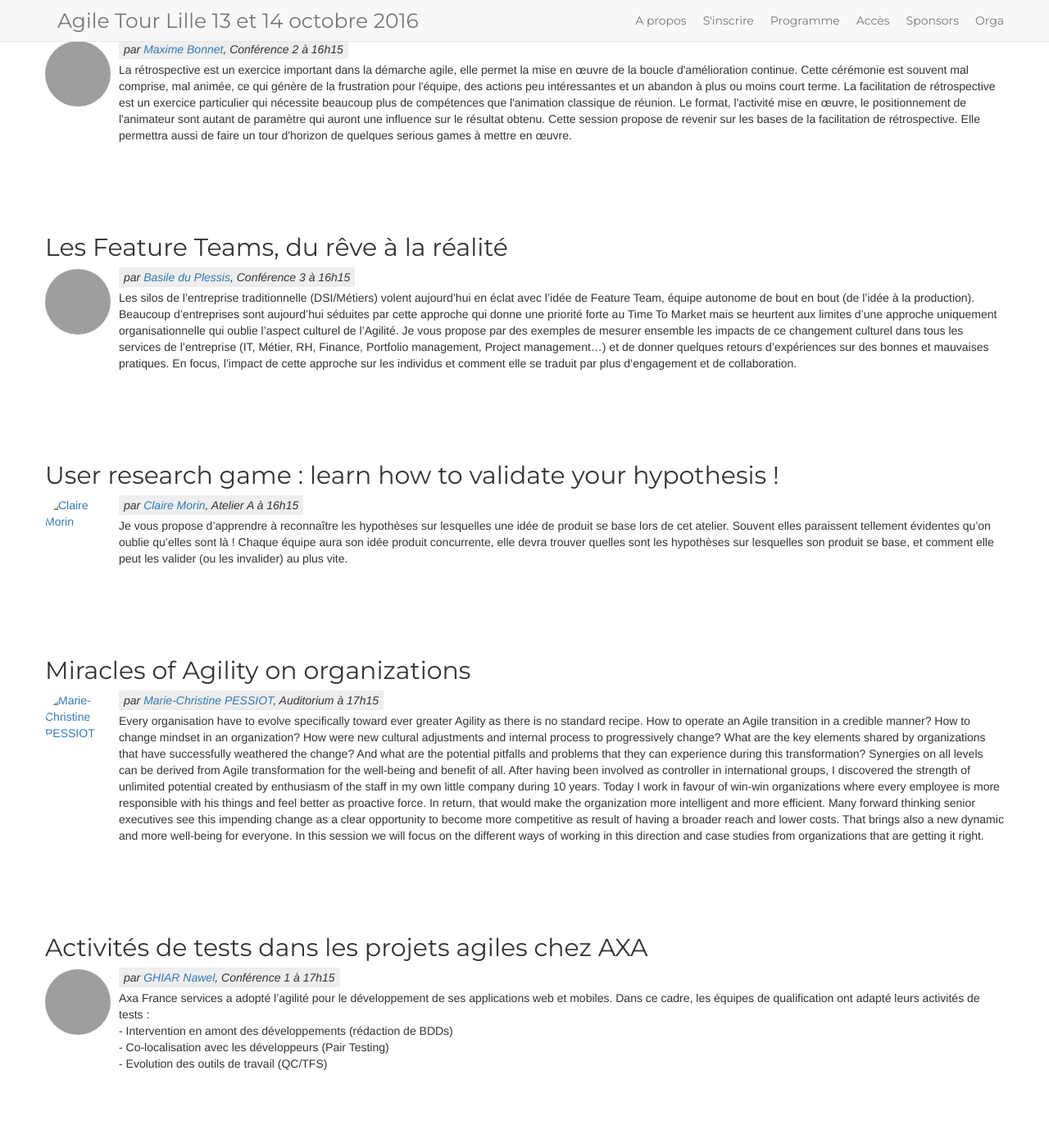
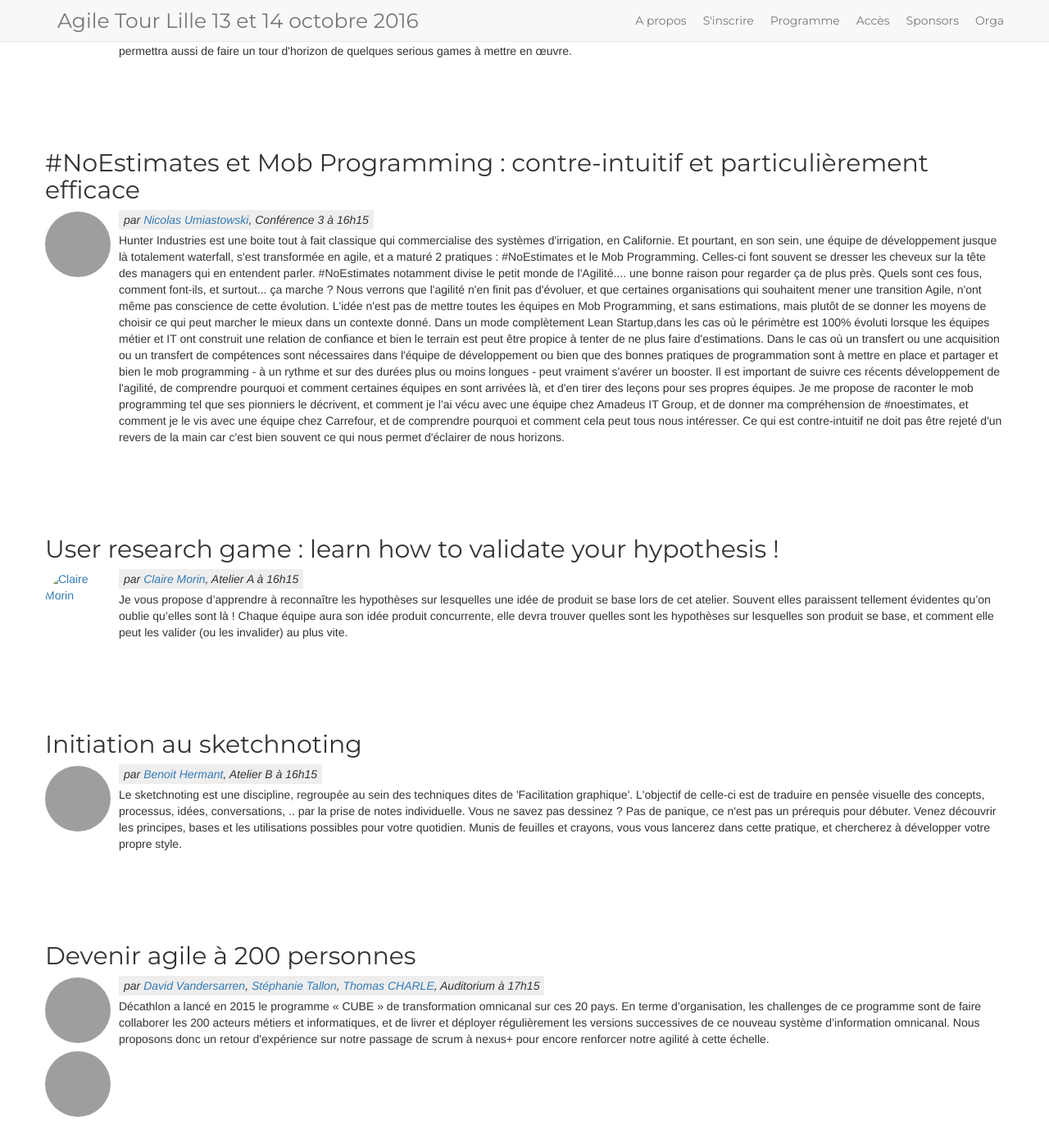
Before and after one commit to jak78/agile-tour-lille-2017, a Jekyll site: the page built from page-conferences.html, in a window 1280 px wide and 1400 px high, scrolled down 8742 px. Shown: the whole window at 82% size. Built offline with Jekyll 4.4.1, drawn with Linux system fonts in a browser that asks for light colours; nearby versions of some CDN libraries; some of the changed text lies outside the part shown; grey boxes are pictures that could not be loaded.

Commit message:
update program

```diff
--- a/_data/schedule.yml
+++ b/_data/schedule.yml
@@ -56,11 +56,15 @@
             speaker: Djim BA, Mehdi BALZA
             company: AXA
             room: Conférence 2
-          - subject: "La créativité : Réveillez le créatif qui sommeille en vous"
-            description: ???
-            speaker: Marine Fromentin
-            company: Norsys
-            duration: 2
+          - subject: "Transition agile 4 real @meetic"
+            description: "De la petite graine scrum à l’IT au jardin de l’agilité à l’échelle, nous vous proposons de partager notre histoire ou comment depuis 5 ans, nous nous appuyons sur les individus et leurs interactions pour dé-siloter l’organisation et réinventer l’expérience utilisateur, l’architecture technique et la culture d’entreprise de meetic. Au programme, réalisations, succès mais aussi obstacles et pistes d’amélioration… bref un retour de la vraie vie sans langue de bois.
+                        Si vous souhaitez savoir comment accélérer une transformation complète sans hypothéquer
+                        le business mais aussi comment monter des équipes plateformes co-localisant métier,
+                        design et dev; transformer des équipes OPS et des équipes composants traditionnellement
+                        peu favorables au changement; comment réinventer l'expérience utilisateur tout en
+                        réinventant la stack technique; comment assurer l'acculturation agile dans un milieu
+                        waterfall;  comment synchroniser toute l'entreprise tous les trimestres de manière agile ... et faire de toute résistance une opportunité de changement... cette session est faite pour vous. Nous partagerons également les risques et problèmes que nous n'avions pas anticipés et les défis que meetic doit maintenant relever"
+            speaker: Nicolas Kalmanovitz
             room: Conférence 3
           - subject: "Gothamocratie, quand Gotham City adopte l'holacratie"
             description: "L'atelier se base sur une trame chronologique d’événements qui arrivent à la ville de Gotham et pour lesquels les participants doivent réagir, s'adapter, prendre des décisions. La dynamique est créée avec un jeu de cartes : rôles, actions, projets, évènements, surprises, etc.
@@ -96,13 +100,25 @@
                           Guilde, Communauté des POs, Tribu, Cercle des SM… peu importe le nom, elle est l'ingrédient essentiel d'une transformation agile réussie.
                           Voici quelques clés pour que cela marche!"
             speaker: Jean-Claude Grosjean
-            room: Auditorium
+            room: Conférence 1
           - subject: "Agile (& more) with non-IT teams (Scaling collaboration in a big retailer)"
             description: "Un retour d'expérience depuis ça fait 4 ans pour la transformation agile avec des équipes non-IT chez Décathlon Espagne parmi les 12.000 collaborateurs.
                          L'idée c'est de presenter une vision générale de l'ensemble de différentes lignes de transformation : Depuis les premières conversations et le développement des rétrospectives jusqu'au travail actif pour escalader une structure de facilitation, en passant par favoriser l'auto-organisation à travers des opens espaces ou le besoin de l'expérimentation avec des cadres comme lean startup."
             speaker: LOPEZ, Antonio
             company: Decathlon
-            room: Auditorium
+            room: Conférence 2
+          - subject: "Du craft chez les OPS"
+            description: "En 2016, on peut instancier un SI from scratch avec du code.
+                        La maturité des outils d'infrastructure nous permet d'importer des pratiques issues du monde du développement.
+                        Par ailleurs les besoins des utilisateurs de l'infrastructure (aka les Dev) emmène à repenser des services d'infrastructure classiques tel que le Monitoring ou le Backup en mode 'as a Service'.
+                        Or comme chacun sait : Dev + Service = Produit
+                        Et quelle meilleure manière de faire un produit que de le faire en agile avec des pratiques de qualité ?
+                        Nous vous conterons l'histoire d'un produit d'infrastructure avec son why, sa roadmap, ses epics et ses user stories.
+                        Nous vous plongerons dans le quotidien d'une équipe OPS avec ses rituels et ses pratiques de développement.
+                        Nous vous décrirons ce qu'est une plateforme d'intégration continue OPS et comment on teste une infrastructure en continu."
+            speaker: François Xavier VENDE
+            company: octo
+            room: Conférence 3
       - hour: 12h30
         special: 1
         content:
@@ -198,8 +214,8 @@
             description: ???
             speaker: Euratechnologies
             room: Conférence 2
-          - subject: Cessons les estimations !
-            description: ???
+          - subject: Qui a volé l'orange ?
+            description: "La culture dominante de gestion de projet s’appuie notamment sur des engagements pris, de la contractualisation, les contrôles qui aboutissent souvent à la recherche d’un fautif en cas de problème. Ce modèle est-il le seul ? Est-il le plus efficient ? A l’issue de cette présentation vous aurez une grille de lecture très simple à mettre en œuvre mais très puissante afin d’améliorer le fonctionnement de votre organisation."
             speaker: Frédéric Leguédois
             room: Conférence 3
           - subject: Samouraï Pizza Game
@@ -234,9 +250,24 @@
             Et si nous nous trompions ? Et si – munis de quelques techniques de refactoring et de communication- nous pouvions inverser les choses et reprendre le contrôle… Le temps d’une session avec des bouts de live-coding, venez découvrir les trucs et astuces des gens qui préfèrent reprendre le contrôle plutôt que de subir. Voir qui préfèrent les opportunités cachées du Legacy aux pages blanches des projets Greenfield. Vous aussi, rejoignez le Legacy Club !"
             speaker: Bruno Boucard, Thomas Pierrain
             room: Conférence 2
-          - subject: "Le Lean sans respect c'est comme la plage sans soleil, c'est moche !"
-            description: "Les 2 piliers du Toyota Way sont Continuous Improvement et Respect for People. Malheureusement, nombre d'entreprise s'essaient sur le premier avec des succès mitigés parce qu'elles oublient le 2e pilier : le respect des personnes. En Agile/Scrum, le constat est très souvent le même ! Pendant ces 45 minutes nous allons présenter comment le Lean allie ces 2 piliers pour développer les personnes au travers de la résolution des problèmes."
-            speaker: Jean-Philippe Douet
+          - subject: "Industrialiser le pilotage d'un projet agile"
+            description: "Responsable d'un projet stratégique de la DSI SNCF Réseau réalisé en mode agile depuis 4 ans (en 2016 : 3,6 M€, 40 personnes, 3 features team), je ferais un retour d'expérience sur notre organisation et le pilotage : quels indicateurs, quel mode de fonctionnement, comment arbitrer la commande selon son plan de charge et son budget, avoir recours à des centres de service, TMA, TRA,..
+                        La séance sera principalement axé sur l'industrialisation du fonctionnement du projet et les pratiques utilisées; SCRUM, kanban, Visual Management, Lissage de plan de charge,... L'objectif est de s'appuyer sur des exemples concrets qui pourront servir à l'audience.
+                        </br>
+                        Thèmes abordés :
+                        </br>
+                        - Emergence du besoin et mieux préparer la phase de conception
+                        </br>
+                        - Pilotage de plan de charge et gestion de la commande client
+                        </br>
+                        - Fonctionnement en mode chaine de production
+                        </br>
+                        - Animation d'équipes fonctionnelles
+                        </br>
+                        - Indicateurs et engagement de vélocité (centre de service)
+                        </br>
+                        - Collaboration et délégation"
+            speaker: Olivier Durnez
             room: Conférence 3
       - hour: 12h30
         special: 1
@@ -279,18 +310,9 @@
             La motivation dans le contexte professionnel c'est bien, mais d'une manière générale, c'est mieux : vous aurez les clés pour savoir ce qui vous motive et comment motiver votre entourage."
             speaker: Jérôme Guenver
             room: Conférence 2
-          - subject: "#NoEstimates et Mob Programming : contre-intuitif et particulièrement efficace"
-            description: "Hunter Industries est une boite tout à fait classique qui commercialise des systèmes d'irrigation, en Californie. Et pourtant, en son sein, une équipe de développement jusque là totalement waterfall, s'est transformée en agile, et a maturé 2 pratiques : #NoEstimates et le Mob Programming. Celles-ci font souvent se dresser les cheveux sur la tête des managers qui en entendent parler. #NoEstimates notamment divise le petit monde de l'Agilité.... une bonne raison pour regarder ça de plus près. Quels sont ces fous, comment font-ils, et surtout... ça marche ?
-                        Nous verrons que l'agilité n'en finit pas d'évoluer, et que certaines organisations qui souhaitent mener une transition Agile, n'ont même pas conscience de cette évolution. L'idée n'est pas de mettre toutes les équipes en Mob Programming, et sans estimations, mais plutôt de se donner les moyens de choisir ce qui peut marcher le mieux dans un contexte donné.
-                        Dans un mode complètement Lean Startup,dans les cas où le périmètre est 100% évoluti
-                        lorsque les équipes métier et IT ont construit une relation de confiance et bien le terrain est peut être propice à tenter de ne plus faire d'estimations.
-                        Dans le cas où un transfert ou une acquisition ou un transfert de compétences sont nécessaires dans l'équipe de développement
-                        ou bien que des bonnes pratiques de programmation sont à mettre en place et partager
-                        et bien le mob programming - à un rythme et sur des durées plus ou moins longues - peut vraiment s'avérer un booster.
-                        Il est important de suivre ces récents développement de l'agilité, de comprendre pourquoi et comment certaines équipes en sont arrivées là, et d'en tirer des leçons pour ses propres équipes.
-                        Je me propose de raconter le mob programming tel que ses pionniers le décrivent, et comment je l'ai vécu avec une équipe chez Amadeus IT Group, et de donner ma compréhension de  #noestimates, et comment je le vis avec une équipe chez Carrefour, et de comprendre pourquoi et comment cela peut tous nous intéresser.
-                        Ce qui est contre-intuitif ne doit pas être rejeté d'un revers de la main car c'est bien souvent ce qui nous permet d'éclairer de nous horizons."
-            speaker: Nicolas Umiastowski
+          - subject: "Lightning Talks"
+            description: ""
+            speaker: XX, YY
             room: Conférence 3
           - subject: "Le théatre au service du travail collectif"
             description: "Déjà que le jeu en entreprise, ça fait brouillon... Mais alors le théatre!
@@ -300,27 +322,14 @@
             speaker: Marine Fromentin
             company: norsys
             room: Atelier A
-          - subject: "Initiation au sketchnoting"
-            description: "Le sketchnoting est une discipline, regroupée au sein des techniques dites de 'Facilitation graphique'.
-                        L'objectif de celle-ci est de traduire en pensée visuelle des concepts, processus, idées, conversations, .. par la prise de notes individuelle.
-                        Vous ne savez pas dessinez ? Pas de panique, ce n'est pas un prérequis pour débuter.
-                        Venez découvrir les principes, bases et les utilisations possibles pour votre quotidien.
-                        Munis de feuilles et crayons, vous vous lancerez dans cette pratique, et chercherez à développer votre propre style."
-            speaker: Benoit Hermant
-            duration: 2
-            room: Atelier B
       - hour: 16h15
         content:
-          - subject: "Du craft chez les OPS"
-            description: "En 2016, on peut instancier un SI from scratch avec du code.
-                        La maturité des outils d'infrastructure nous permet d'importer des pratiques issues du monde du développement.
-                        Par ailleurs les besoins des utilisateurs de l'infrastructure (aka les Dev) emmène à repenser des services d'infrastructure classiques tel que le Monitoring ou le Backup en mode 'as a Service'.
-                        Or comme chacun sait : Dev + Service = Produit
-                        Et quelle meilleure manière de faire un produit que de le faire en agile avec des pratiques de qualité ?
-                        Nous vous conterons l'histoire d'un produit d'infrastructure avec son why, sa roadmap, ses epics et ses user stories.
-                        Nous vous plongerons dans le quotidien d'une équipe OPS avec ses rituels et ses pratiques de développement.
-                        Nous vous décrirons ce qu'est une plateforme d'intégration continue OPS et comment on teste une infrastructure en continu."
-            speaker: François Xavier VENDE
+          - subject: "Les Feature Teams, du rêve à la réalité"
+            description: "Les silos de l’entreprise traditionnelle (DSI/Métiers) volent aujourd’hui en éclat avec l’idée de Feature Team, équipe autonome de bout en bout (de l’idée à la production).
+                        Beaucoup d’entreprises sont aujourd’hui séduites par cette approche qui donne une priorité forte au Time To Market mais se heurtent aux limites d’une approche uniquement organisationnelle qui oublie l’aspect culturel de l’Agilité.
+                        Je vous propose par des exemples de mesurer ensemble les impacts de ce changement culturel dans tous les services de l’entreprise (IT, Métier, RH, Finance, Portfolio management, Project management…) et de donner quelques retours d’expériences sur des bonnes et mauvaises pratiques.
+                        En focus, l’impact de cette approche sur les individus et comment elle se traduit par plus d’engagement et de collaboration."
+            speaker: Basile du Plessis
             company: octo
             room: Auditorium
           - subject: "Ça ne coûte pas plus cher de bien tester!"
@@ -337,25 +346,40 @@
             speaker: Maxime Bonnet
             company: cgi
             room: Conférence 2
-          - subject: "Les Feature Teams, du rêve à la réalité"
-            description: "Les silos de l’entreprise traditionnelle (DSI/Métiers) volent aujourd’hui en éclat avec l’idée de Feature Team, équipe autonome de bout en bout (de l’idée à la production).
-                        Beaucoup d’entreprises sont aujourd’hui séduites par cette approche qui donne une priorité forte au Time To Market mais se heurtent aux limites d’une approche uniquement organisationnelle qui oublie l’aspect culturel de l’Agilité.
-                        Je vous propose par des exemples de mesurer ensemble les impacts de ce changement culturel dans tous les services de l’entreprise (IT, Métier, RH, Finance, Portfolio management, Project management…) et de donner quelques retours d’expériences sur des bonnes et mauvaises pratiques.
-                        En focus, l’impact de cette approche sur les individus et comment elle se traduit par plus d’engagement et de collaboration."
-            speaker: Basile du Plessis
-            company: octo
+          - subject: "#NoEstimates et Mob Programming : contre-intuitif et particulièrement efficace"
+            description: "Hunter Industries est une boite tout à fait classique qui commercialise des systèmes d'irrigation, en Californie. Et pourtant, en son sein, une équipe de développement jusque là totalement waterfall, s'est transformée en agile, et a maturé 2 pratiques : #NoEstimates et le Mob Programming. Celles-ci font souvent se dresser les cheveux sur la tête des managers qui en entendent parler. #NoEstimates notamment divise le petit monde de l'Agilité.... une bonne raison pour regarder ça de plus près. Quels sont ces fous, comment font-ils, et surtout... ça marche ?
+                        Nous verrons que l'agilité n'en finit pas d'évoluer, et que certaines organisations qui souhaitent mener une transition Agile, n'ont même pas conscience de cette évolution. L'idée n'est pas de mettre toutes les équipes en Mob Programming, et sans estimations, mais plutôt de se donner les moyens de choisir ce qui peut marcher le mieux dans un contexte donné.
+                        Dans un mode complètement Lean Startup,dans les cas où le périmètre est 100% évoluti
+                        lorsque les équipes métier et IT ont construit une relation de confiance et bien le terrain est peut être propice à tenter de ne plus faire d'estimations.
+                        Dans le cas où un transfert ou une acquisition ou un transfert de compétences sont nécessaires dans l'équipe de développement
+                        ou bien que des bonnes pratiques de programmation sont à mettre en place et partager
+                        et bien le mob programming - à un rythme et sur des durées plus ou moins longues - peut vraiment s'avérer un booster.
+                        Il est important de suivre ces récents développement de l'agilité, de comprendre pourquoi et comment certaines équipes en sont arrivées là, et d'en tirer des leçons pour ses propres équipes.
+                        Je me propose de raconter le mob programming tel que ses pionniers le décrivent, et comment je l'ai vécu avec une équipe chez Amadeus IT Group, et de donner ma compréhension de  #noestimates, et comment je le vis avec une équipe chez Carrefour, et de comprendre pourquoi et comment cela peut tous nous intéresser.
+                        Ce qui est contre-intuitif ne doit pas être rejeté d'un revers de la main car c'est bien souvent ce qui nous permet d'éclairer de nous horizons."
+            speaker: Nicolas Umiastowski
             room: Conférence 3
           - subject: "User research game : learn how to validate your hypothesis !"
             description: "Je vous propose d’apprendre à reconnaître les hypothèses sur lesquelles une idée de produit se base lors de cet atelier. Souvent elles paraissent tellement évidentes qu’on oublie qu’elles sont là ! Chaque équipe aura son idée produit concurrente, elle devra trouver quelles sont les hypothèses sur lesquelles son produit se base, et comment elle peut les valider (ou les invalider) au plus vite."
             speaker: Claire Morin
-            company: octo
             duration: 2
             room: Atelier A
+          - subject: "Initiation au sketchnoting"
+            description: "Le sketchnoting est une discipline, regroupée au sein des techniques dites de 'Facilitation graphique'.
+                        L'objectif de celle-ci est de traduire en pensée visuelle des concepts, processus, idées, conversations, .. par la prise de notes individuelle.
+                        Vous ne savez pas dessinez ? Pas de panique, ce n'est pas un prérequis pour débuter.
+                        Venez découvrir les principes, bases et les utilisations possibles pour votre quotidien.
+                        Munis de feuilles et crayons, vous vous lancerez dans cette pratique, et chercherez à développer votre propre style."
+            speaker: Benoit Hermant
+            duration: 2
+            room: Atelier B
       - hour: 17h15
         content:
-          - subject: "Miracles of Agility on organizations"
-            description: "Every organisation have to evolve specifically toward ever greater Agility as there is no standard recipe. How to operate an Agile transition in a credible manner? How to change mindset in an organization? How were new cultural adjustments and internal process to progressively change? What are the key elements shared by organizations that have successfully weathered the change? And what are the potential pitfalls and problems that they can experience during this transformation? Synergies on all levels can be derived from Agile transformation for the well-being and benefit of all. After having been involved as controller in international groups, I discovered the strength of unlimited potential created by enthusiasm of the staff in my own little company during 10 years. Today I work in favour of win-win organizations where every employee is more responsible with his things and feel better as proactive force. In return, that would make the organization more intelligent and more efficient. Many forward thinking senior executives see this impending change as a clear opportunity to become more competitive as result of having a broader reach and lower costs. That brings also a new dynamic and more well-being for everyone. In this session we will focus on the different ways of working in this direction and case studies from organizations that are getting it right."
-            speaker: Marie-Christine PESSIOT
+          - subject: "Devenir agile à 200 personnes"
+            description: "Décathlon a lancé en 2015 le programme « CUBE » de transformation omnicanal sur ces 20 pays.
+                        En terme d’organisation, les challenges de ce programme sont de faire collaborer les 200 acteurs métiers et informatiques,  et de livrer et déployer régulièrement les versions successives de ce nouveau système d’information omnicanal.
+                        Nous proposons donc un retour d'expérience sur notre passage de scrum à nexus+ pour encore renforcer notre agilité à cette échelle."
+            speaker: David Vandersarren, Stéphanie Tallon, Thomas CHARLE
             room: Auditorium
           - subject: "Activités de tests dans les projets agiles chez AXA"
             description: "Axa France services a adopté l’agilité pour le développement de ses applications web et mobiles.  Dans ce cadre, les équipes de qualification ont adapté leurs activités de tests :
@@ -374,17 +398,10 @@
             speaker: Stephane Thanasack
             company: capgemini
             room: Conférence 2
-          - subject: La gestion du ROI par le cashflow
-            description: ???
-            speaker: Michel Goldenberg
-            company: ???
+          - subject: "Miracles of Agility on organizations"
+            description: "Every organisation have to evolve specifically toward ever greater Agility as there is no standard recipe. How to operate an Agile transition in a credible manner? How to change mindset in an organization? How were new cultural adjustments and internal process to progressively change? What are the key elements shared by organizations that have successfully weathered the change? And what are the potential pitfalls and problems that they can experience during this transformation? Synergies on all levels can be derived from Agile transformation for the well-being and benefit of all. After having been involved as controller in international groups, I discovered the strength of unlimited potential created by enthusiasm of the staff in my own little company during 10 years. Today I work in favour of win-win organizations where every employee is more responsible with his things and feel better as proactive force. In return, that would make the organization more intelligent and more efficient. Many forward thinking senior executives see this impending change as a clear opportunity to become more competitive as result of having a broader reach and lower costs. That brings also a new dynamic and more well-being for everyone. In this session we will focus on the different ways of working in this direction and case studies from organizations that are getting it right."
+            speaker: Marie-Christine PESSIOT
             room: Conférence 3
-          - subject: Lightning Talks
-            description: ???
-            speaker: ???, ???
-            company: ???
-            duration: 1
-            room: Atelier B
       - hour: 18h00
         special: 1
         content:
```
